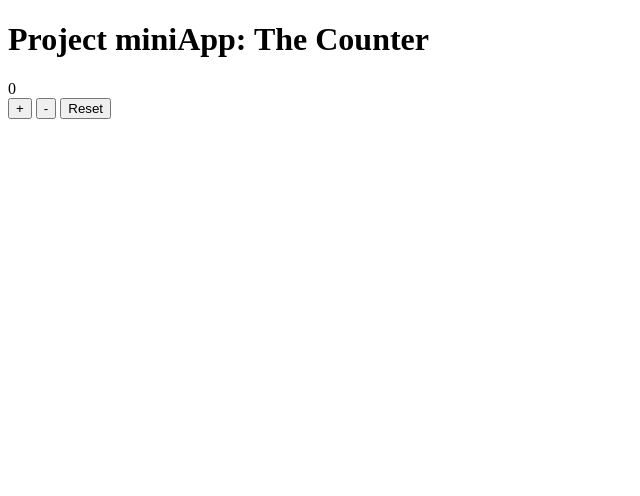
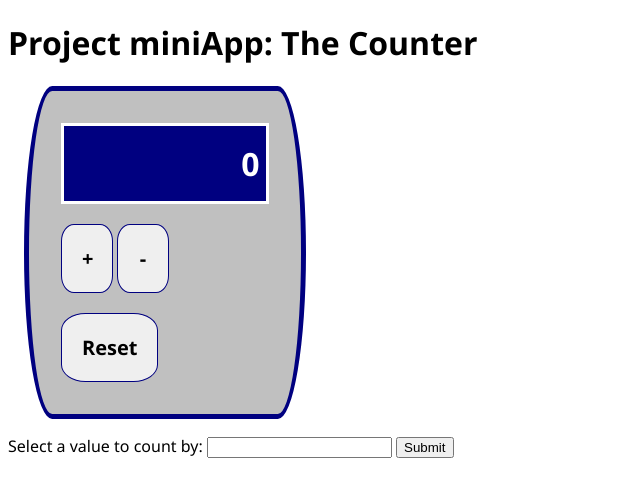
Before and after one commit to scull1916/miniAppCounter, a plain HTML site: page index.html in a window 1280 px wide. Shown: the whole page, without its empty margins (0-640 px from the left). Drawn offline with Linux system fonts and the light colour scheme.

Commit message:
fine tuning

```diff
--- a/assets/js/counter.js
+++ b/assets/js/counter.js
@@ -1,14 +1,26 @@
 var counter = 0;
+// initalize to 1 as a default value in case user decides not to select an interval
+var userInterval = 1;
+
+function interval() {
+    userInterval = parseInt(document.getElementById('userPick').value);
+    console.log("userInterval: " + userInterval);
+    console.log(typeof userInterval);
+}
+
+
 
 function countUp() {
-    counter ++;
+    //counter ++;
+    counter += userInterval;
     console.log("counter: " + counter);
     document.getElementById("counter").textContent = counter;
 }
 
 function countDown() {
     if (counter >= 1) {
-        counter --;
+        //counter --;
+        counter -= userInterval;
         console.log("counter: " + counter);
         document.getElementById("counter").textContent = counter;
     }
@@ -17,6 +29,7 @@ function countDown() {
 
 function reset() {
     counter = 0;
+    userInterval = 1;
     console.log("counter: " + counter);
     document.getElementById("counter").textContent = counter;
 }
@@ -24,3 +37,4 @@ function reset() {
 document.getElementById('incr').onclick = function () {countUp()};
 document.getElementById('decr').onclick = function () {countDown()};
 document.getElementById('rset').onclick = function () {reset()};
+document.getElementById('submit') = function() {interval()};
--- a/assets/style/counter.css
+++ b/assets/style/counter.css
@@ -0,0 +1,46 @@
+body {
+    font-family: 'Segoe UI', Tahoma, Geneva, Verdana, sans-serif;
+}
+
+button {
+    font-family: 'Segoe UI', Tahoma, Geneva, Verdana, sans-serif;
+    font-size: 125%;
+    font-weight: bold;
+    padding: 1em;
+    border-radius: 25%;
+    border: thin solid navy;
+    margin-top: 1em;
+
+}
+
+.up, .down {
+    width: 25%;
+
+
+}
+#counterBody {
+    border: thick solid navy;
+    border-radius: 10% / 50%;
+    background-color: silver;
+    width: fit-content;
+    margin: 1em;
+    padding: 2em;
+}
+
+#counter {
+    text-align: right;
+    padding: 0.5em 3% 0.5em;
+    border: solid;
+    /*border-color: black;*/
+    background-color: navy;
+    color: white;
+    font-weight: bold;
+    font-size: 200%;
+}
+
+#submit {
+    font-size: 100%;
+    width: 10%;
+    padding: .25em;
+
+}
--- a/index.html
+++ b/index.html
@@ -19,6 +19,13 @@
 
         </div>
 
+        <div>
+            <label>Select a value to count by:</label>
+            <input type="number" id="userPick"/>
+            <input type="submit" value="Submit"/>
+            <!--<button id="submit">Submit</button>-->
+        </div>
+
         <script src="assets/js/counter.js"></script>
     </body>
 </html>
```
